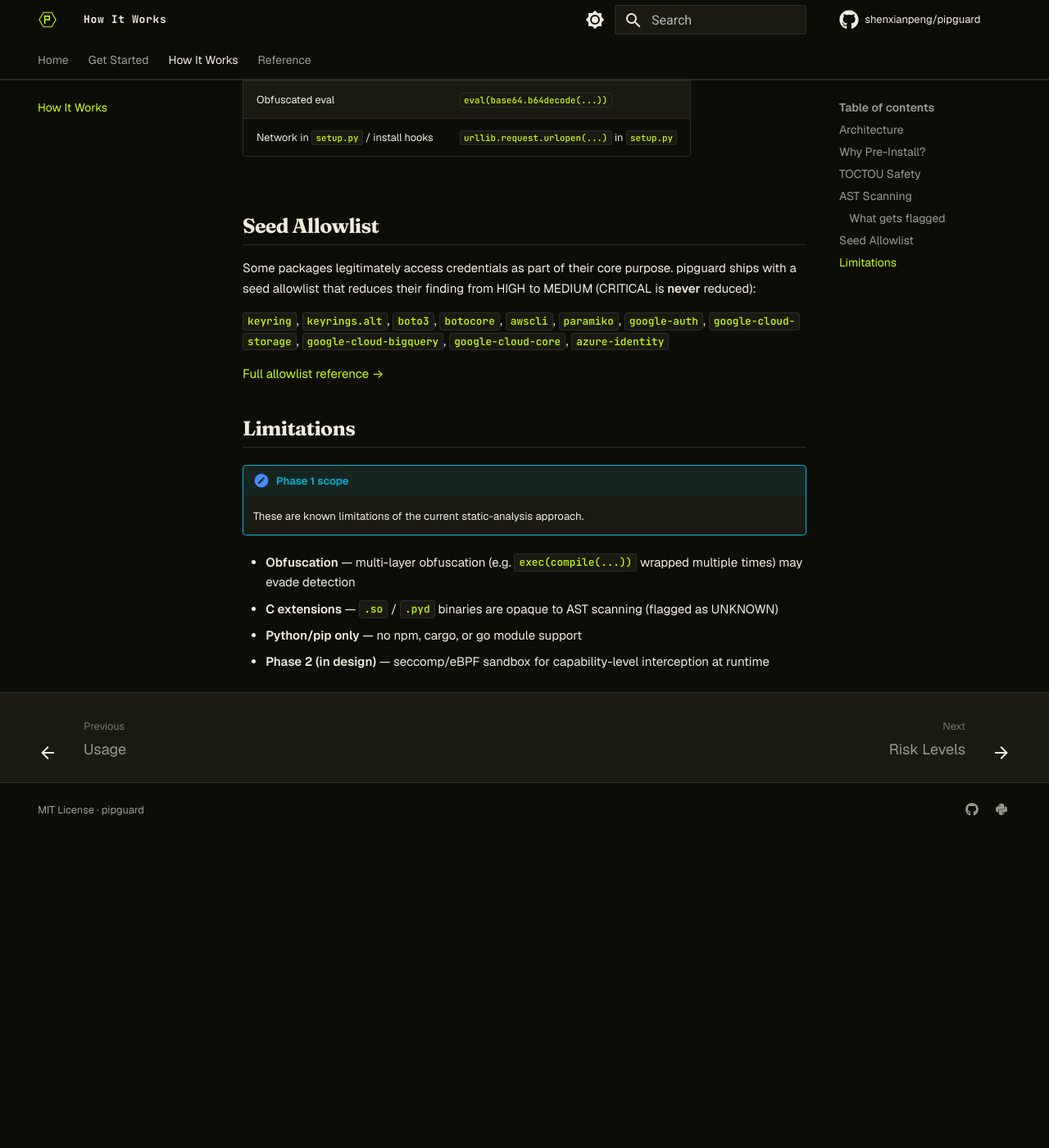
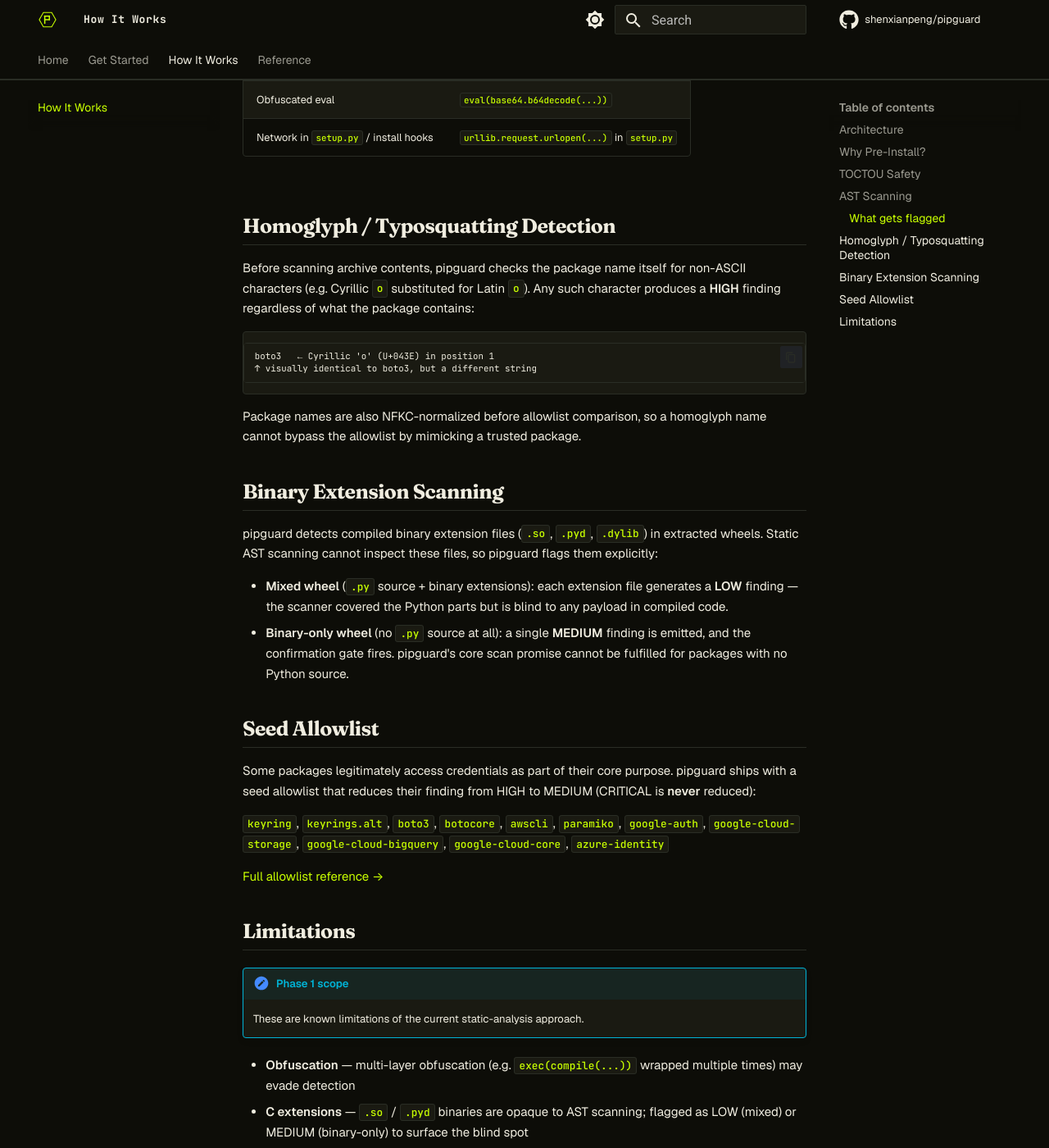
Before and after one commit to shenxianpeng/pipguard, an MkDocs documentation site: the page built from docs/how-it-works.md, in a window 1280 px wide and 1400 px high, scrolled down 1756 px. Shown: the whole window at 82% size. Built offline with MkDocs 1.6.1 and Material for MkDocs 9.7.7, drawn with Linux system fonts in a browser that asks for light colours; comment, search, counter and statistics services are not loaded; before the commit the page ends 2775 px from its top, so only the background shows below that.

Commit message:
Update docs for PR #18 features and increase test coverage to 100%
Agent-Logs-Url: https://github.com/shenxianpeng/pipguard/sessions/fddf4ca8-62a0-4247-acfe-158cc099a0ca

Co-authored-by: shenxianpeng <3353385+shenxianpeng@users.noreply.github.com>

````diff
--- a/docs/how-it-works.md
+++ b/docs/how-it-works.md
@@ -75,6 +75,7 @@ pipguard uses Python's built-in `ast` module — no third-party dependencies —
 
     | Pattern | Example |
     |---------|---------|
+    | Non-ASCII character in package name | `bоto3` with Cyrillic `о` — possible homoglyph/typosquatting attack |
     | Credential path read in install hooks | `open('~/.ssh/id_rsa')` in `setup.py` |
     | Shell subprocess in install hooks | `subprocess.run(..., shell=True)` |
     | `os.system()` / `os.popen()` in install hooks | `os.system('curl ...')` |
@@ -83,6 +84,7 @@ pipguard uses Python's built-in `ast` module — no third-party dependencies —
 
     | Pattern | Example |
     |---------|---------|
+    | Binary-only wheel (no Python source) | Wheel with only `.so` / `.pyd` / `.dylib` files |
     | Network in runtime code | `urllib.request.urlopen(...)` in `utils.py` |
     | Sensitive env var access | `os.environ.get('AWS_SECRET_ACCESS_KEY')` |
 
@@ -90,8 +92,36 @@ pipguard uses Python's built-in `ast` module — no third-party dependencies —
 
     | Pattern | Example |
     |---------|---------|
+    | Compiled binary extension in mixed wheel | `.so` / `.pyd` / `.dylib` alongside `.py` source |
     | Dynamic imports | `importlib.import_module(name)` |
     | `__import__()` | `__import__(variable)` |
+
+## Homoglyph / Typosquatting Detection
+
+Before scanning archive contents, pipguard checks the package name itself for
+non-ASCII characters (e.g. Cyrillic `о` substituted for Latin `o`). Any such
+character produces a **HIGH** finding regardless of what the package contains:
+
+```
+bоto3   ← Cyrillic 'о' (U+043E) in position 1
+↑ visually identical to boto3, but a different string
+```
+
+Package names are also NFKC-normalized before allowlist comparison, so a
+homoglyph name cannot bypass the allowlist by mimicking a trusted package.
+
+## Binary Extension Scanning
+
+pipguard detects compiled binary extension files (`.so`, `.pyd`, `.dylib`) in
+extracted wheels. Static AST scanning cannot inspect these files, so pipguard
+flags them explicitly:
+
+- **Mixed wheel** (`.py` source + binary extensions): each extension file
+  generates a **LOW** finding — the scanner covered the Python parts but is
+  blind to any payload in compiled code.
+- **Binary-only wheel** (no `.py` source at all): a single **MEDIUM** finding
+  is emitted, and the confirmation gate fires. pipguard's core scan promise
+  cannot be fulfilled for packages with no Python source.
 
 ## Seed Allowlist
 
@@ -111,6 +141,6 @@ pipguard ships with a seed allowlist that reduces their finding from HIGH to MED
     These are known limitations of the current static-analysis approach.
 
 - **Obfuscation** — multi-layer obfuscation (e.g. `exec(compile(...))` wrapped multiple times) may evade detection
-- **C extensions** — `.so` / `.pyd` binaries are opaque to AST scanning (flagged as UNKNOWN)
+- **C extensions** — `.so` / `.pyd` binaries are opaque to AST scanning; flagged as LOW (mixed) or MEDIUM (binary-only) to surface the blind spot
 - **Python/pip only** — no npm, cargo, or go module support
 - **Phase 2 (in design)** — seccomp/eBPF sandbox for capability-level interception at runtime
````
Also changed, not shown: TODOS.md (+4 -4 lines), docs/index.md (+3 -2 lines), docs/risk-levels.md (+4 -1 lines), docs/usage.md (+7 -1 lines), 1 other file.
